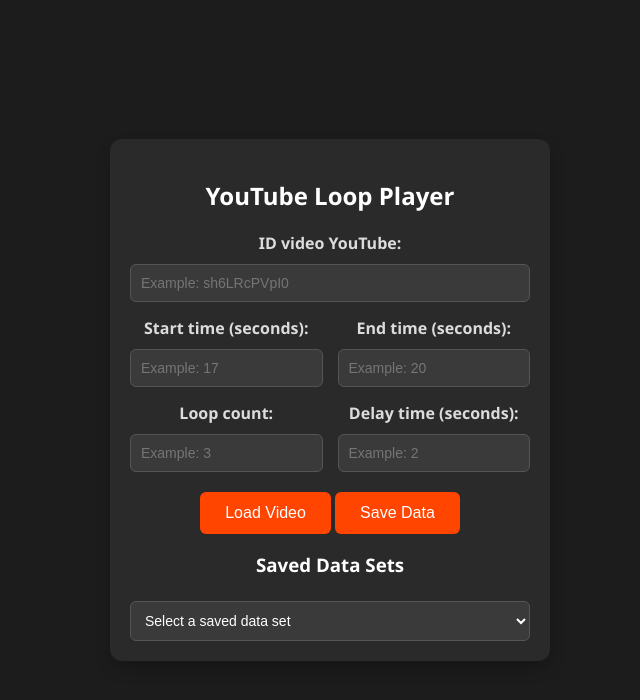
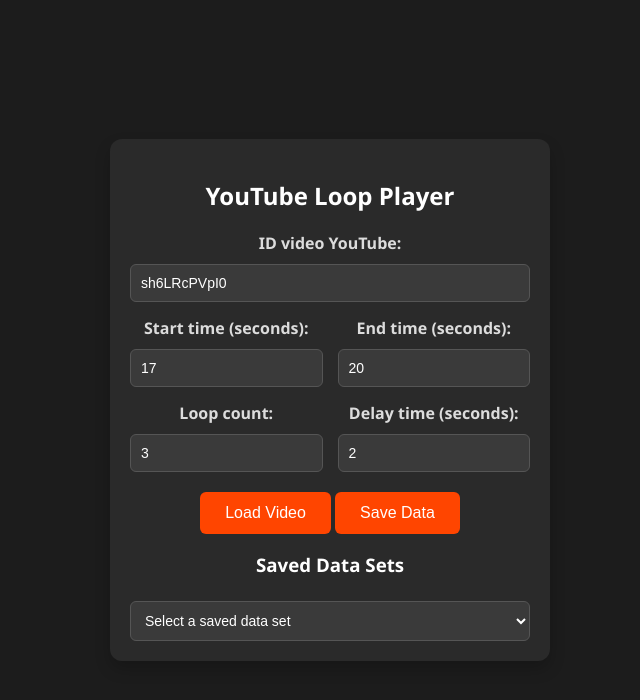
Before and after one commit to pmhnam/ytb-loop-player, a plain HTML site: page index.html in a window 1280 px wide. Shown: the whole page, without its empty margins (640-1280 px from the left). Drawn offline with Linux system fonts and the light colour scheme.

Commit message:
Update index.html

```diff
--- a/index.html
+++ b/index.html
@@ -111,23 +111,23 @@
             <div class="grid">
                 <div class="full-width">
                     <label for="videoIdInput">ID video YouTube:</label>
-                    <input type="text" id="videoIdInput" placeholder="Example: sh6LRcPVpI0" value="">
+                    <input type="text" id="videoIdInput" placeholder="Example: sh6LRcPVpI0" value="sh6LRcPVpI0">
                 </div>
                 <div>
                     <label for="startTimeInput">Start time (seconds):</label>
-                    <input type="number" id="startTimeInput" placeholder="Example: 17" value="">
+                    <input type="number" id="startTimeInput" placeholder="Example: 17" value="17">
                 </div>
                 <div>
                     <label for="endTimeInput">End time (seconds):</label>
-                    <input type="number" id="endTimeInput" placeholder="Example: 20" value="">
+                    <input type="number" id="endTimeInput" placeholder="Example: 20" value="20">
                 </div>
                 <div>
                     <label for="loopCountInput">Loop count:</label>
-                    <input type="number" id="loopCountInput" placeholder="Example: 3" value="">
+                    <input type="number" id="loopCountInput" placeholder="Example: 3" value="3">
                 </div>
                 <div>
                     <label for="delayInput">Delay time (seconds):</label>
-                    <input type="number" id="delayInput" placeholder="Example: 2" value="">
+                    <input type="number" id="delayInput" placeholder="Example: 2" value="2">
                 </div>
             </div>
             <button id="loadVideoButton" onclick="loadVideo()">Load Video</button>
```
